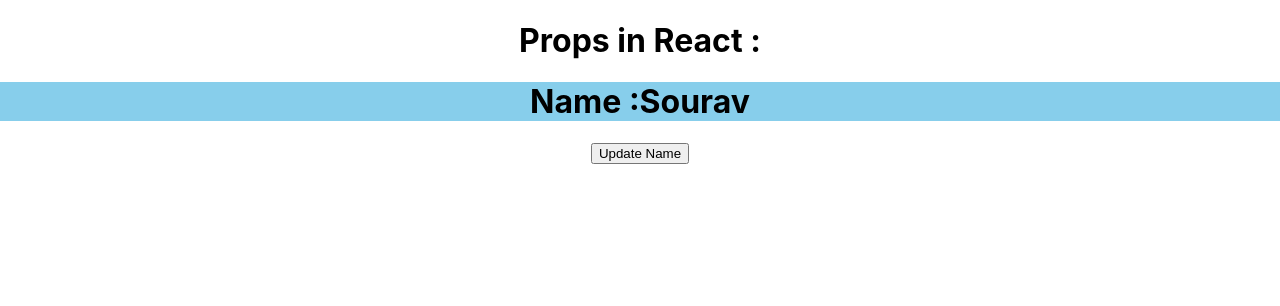
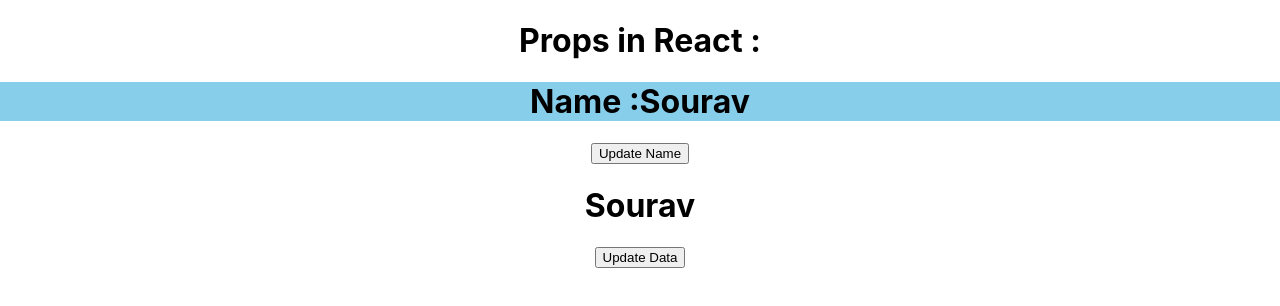
Before and after one commit to kumarsourav10/React-js-basic-to-high, a React (Create React App) app in the folder blog/: page / in a window 1280 px wide. Shown: the top 306 px of the page. Built offline with nearby package versions, Linux system fonts and the light colour scheme.

Commit message:
Normal Comomit

```diff
--- a/blog/src/App.js
+++ b/blog/src/App.js
@@ -1,7 +1,9 @@
 import React,{useState} from 'react'
 // import logo from './logo.svg';
 import './App.css';
+import Sourav from './Sourav';
 import Student from './Student';
+
 
 function App() {
   const[name, setname] = useState("Sourav")
@@ -12,6 +14,8 @@ function App() {
       <button onClick={()=>{setname("Pandit")}} >Update Name</button>
       {/* <Student name={"Sourav"} email="Sourav@test.com" address="Delhi"/>
       <Student name={"Akshay"} email="Akshay@test.com"  address="up"/> */}
+     <Sourav />
+
     </div>
   )
 }
--- a/blog/src/Sourav.js
+++ b/blog/src/Sourav.js
@@ -1,8 +1,20 @@
-// function Sourav()
-// {
-//     return(
-//         <h1>This is I am prectising to import Component's</h1>
-//     )
-// }
+import React,{useState} from 'react';
 
-// export default Sourav;
+function Sourav() {
+    const[data, setData] = useState("Sourav")
+    function updateData() {
+        setData ({data:"Pandit"})
+        alert(data)
+    }
+
+  return (
+    <div>
+        <h1>
+            {data}
+        </h1>
+        <button onClick={updateData}>Update Data</button>
+    </div>
+  )
+}
+
+export default Sourav;
```
Also changed, not shown: 1 other file (tests, documents, lock files or other folders).
